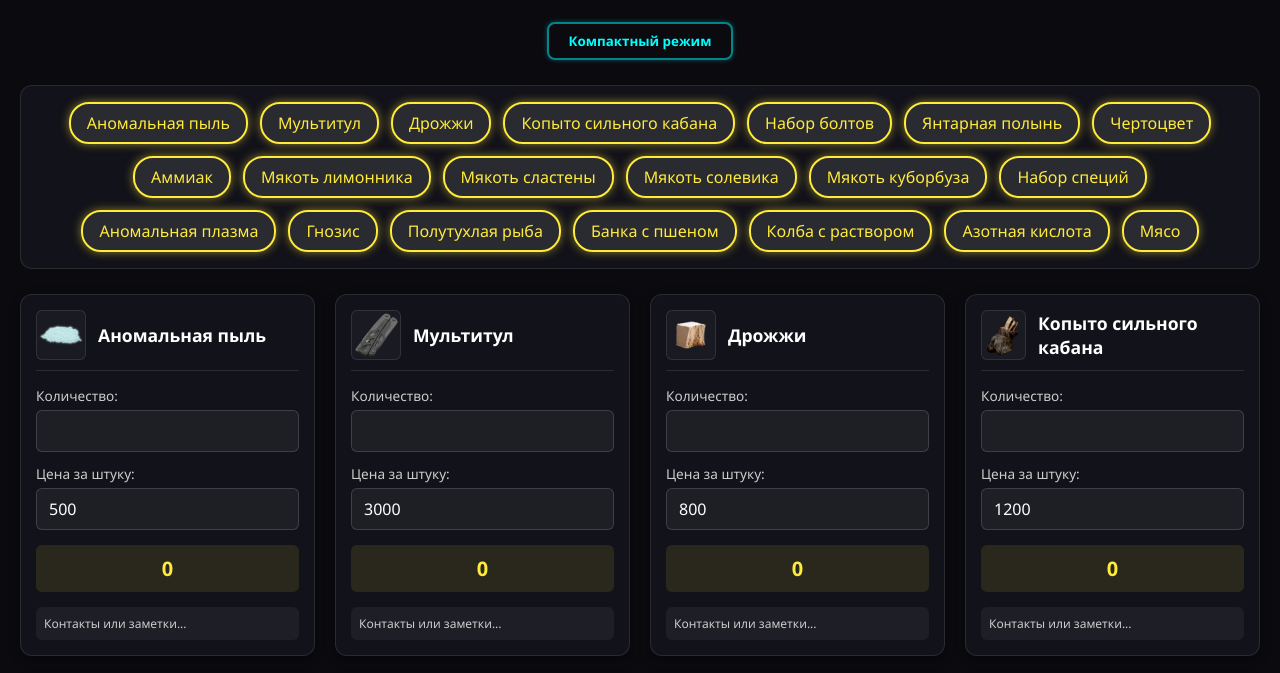
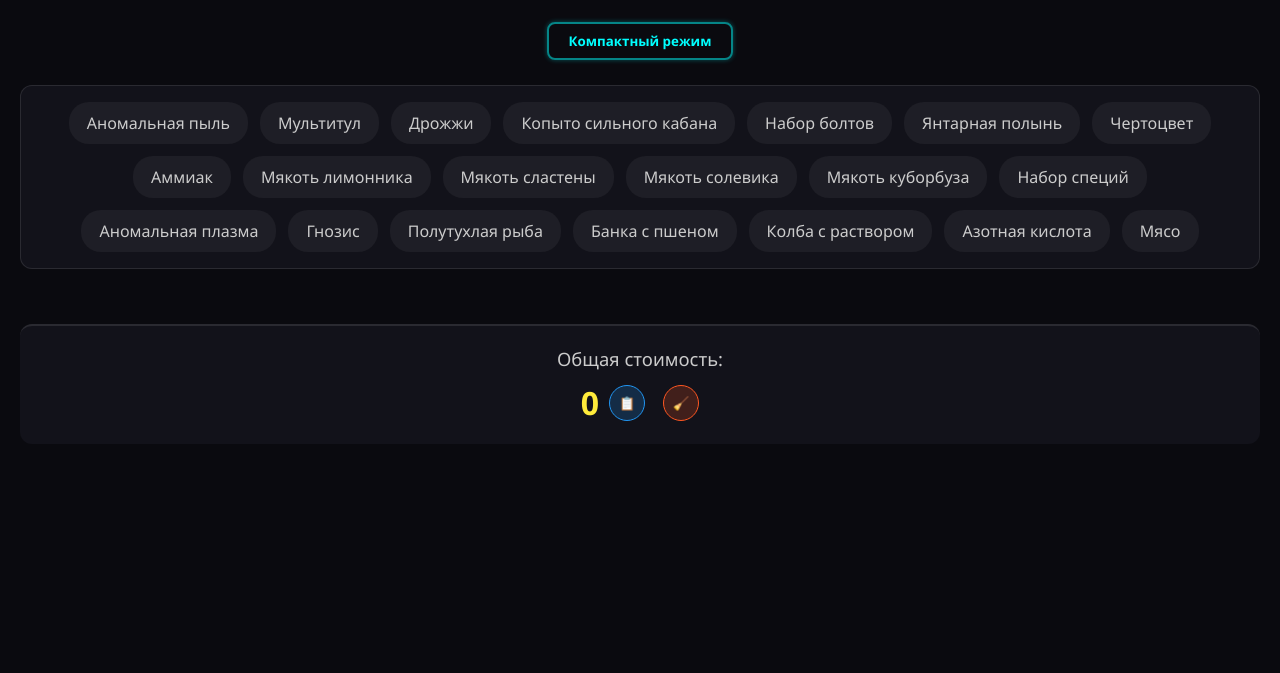
Before and after one commit to Asxhi/kalkyl9tor, a plain HTML site: page index.html in a window 1280 px wide. Shown: the part 71-744 px from the top of the page. Drawn offline with Linux system fonts and the light colour scheme.

Commit message:
Update index.html

```diff
--- a/index.html
+++ b/index.html
@@ -409,7 +409,7 @@
         const clearBtn = document.getElementById('clear-quantities');
         const modeToggle = document.getElementById('toggle-mode');
 
-        let activeItems = new Set(ITEMS.map(item => item.id));
+        let activeItems = new Set();
         let isCompactMode = false;
 
         function renderSelector() {
```
